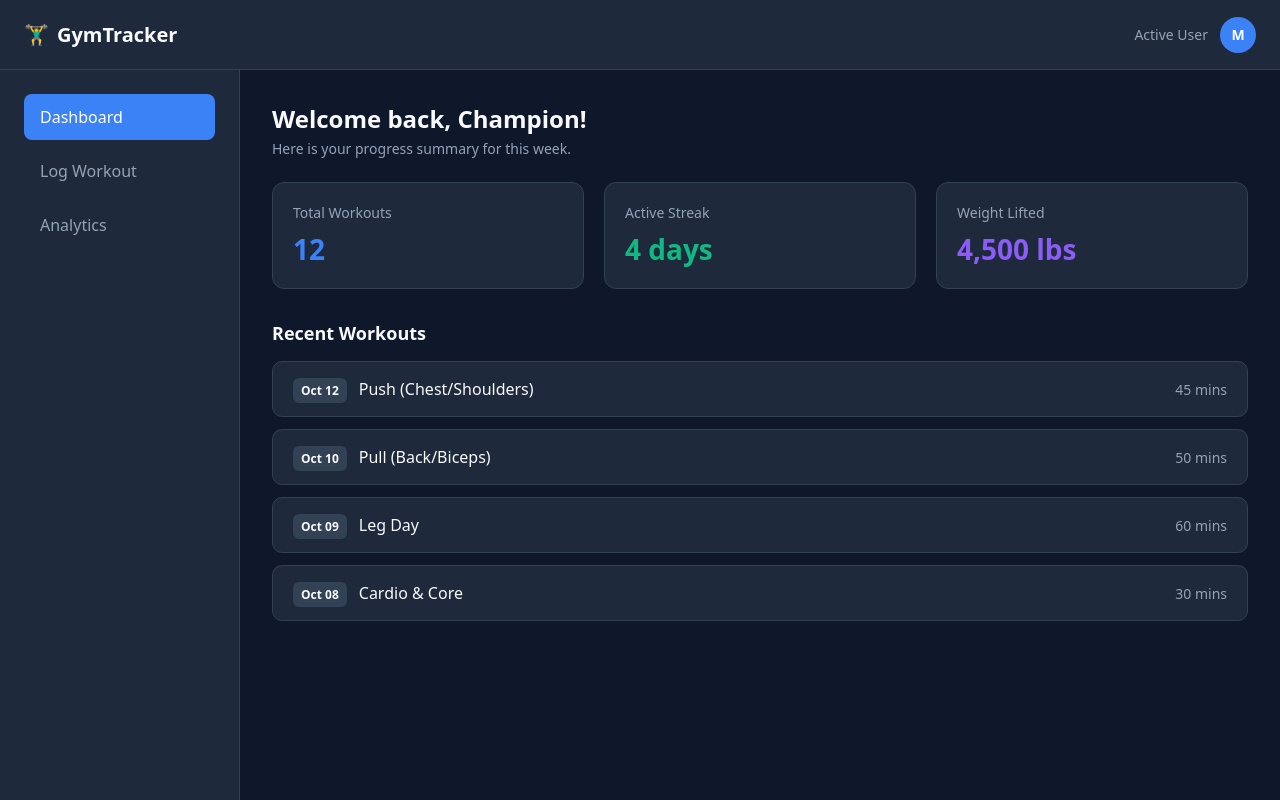
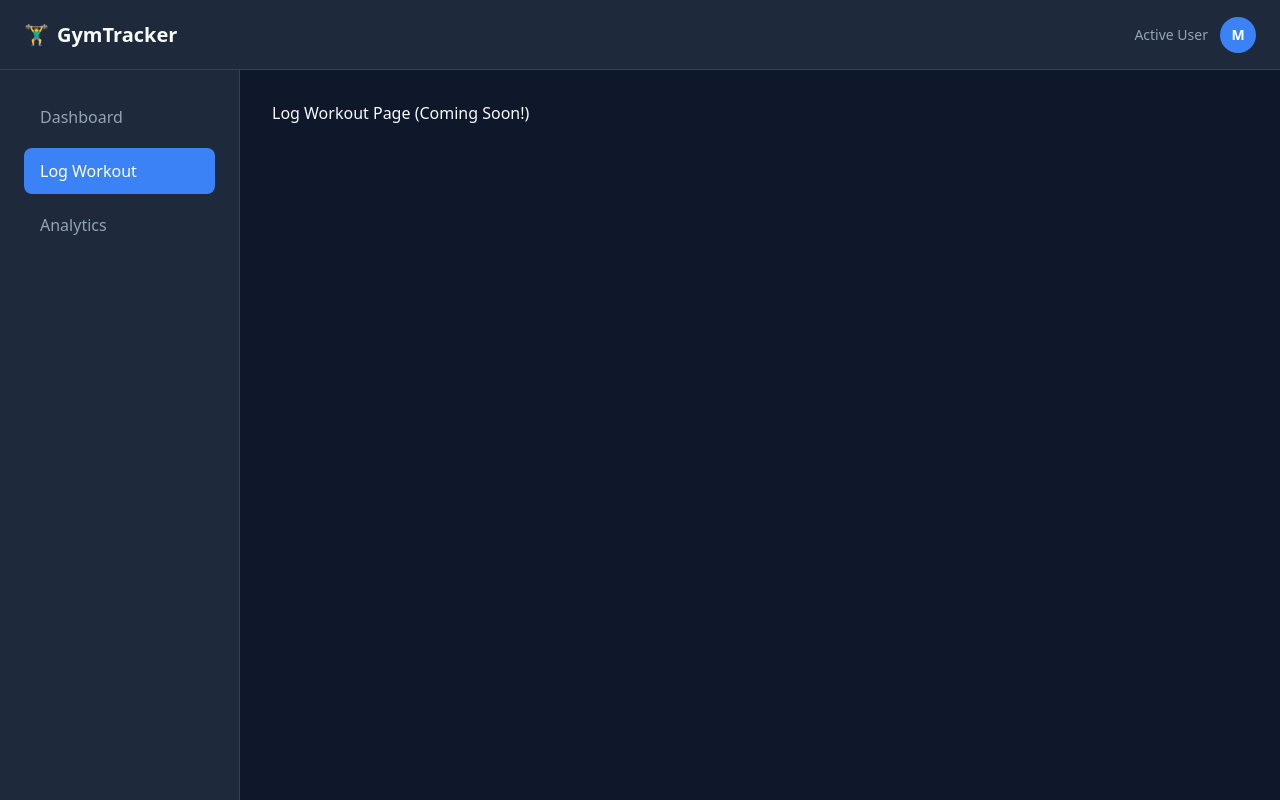
Before and after one commit to manikandanmp27/gym-tracker, a React (Vite) app in the folder frontend/: page / in a window 1280 px wide. Both pictures are taken after a click on the item "Log Workout". Built offline with nearby package versions, Linux system fonts and the light colour scheme.

Commit message:
Page switch
Setting up pages switching to switch between dashboard,log form etc..

```diff
--- a/frontend/src/app.jsx
+++ b/frontend/src/app.jsx
@@ -1,19 +1,27 @@
+import { useState } from 'react';
 import Header from './components/Header.jsx';
 import Sidebar from './components/Sidebar.jsx';
 import Dashboard from './pages/Dashboard.jsx';
 
 function App() {
+  const [activeTab, setActiveTab] = useState('dashboard');
+
   return (
     <div className="app-container">
       <Header />
-      <Sidebar />
+      <Sidebar activeTab={activeTab} setActiveTab={setActiveTab} />
 
       <main className="app-main">
-        <Dashboard />
+        {activeTab === 'dashboard' ? (
+          <Dashboard />
+        ) : (
+          <div>Log Workout Page (Coming Soon!)</div>
+        )}
       </main>
     </div>
   );
 }
 
 
+
 export default App;
--- a/frontend/src/components/Sidebar.jsx
+++ b/frontend/src/components/Sidebar.jsx
@@ -1,15 +1,28 @@
-function Sidebar() {
+function Sidebar({ activeTab, setActiveTab }) {
   return (
     <aside className="app-sidebar">
       <nav className="sidebar-nav">
         <ul>
-          <li className="nav-item active">Dashboard</li>
-          <li className="nav-item">Log Workout</li>
-          <li className="nav-item">Analytics</li>
+          <li
+            className={`nav-item ${activeTab === 'dashboard' ? 'active' : ''}`}
+            onClick={() => setActiveTab('dashboard')}
+          >
+            Dashboard
+          </li>
+          <li
+            className={`nav-item ${activeTab === 'log' ? 'active' : ''}`}
+            onClick={() => setActiveTab('log')}
+          >
+            Log Workout
+          </li>
+          <li className="nav-item">
+            Analytics
+          </li>
         </ul>
       </nav>
     </aside>
   );
 }
 
+
 export default Sidebar;
```
